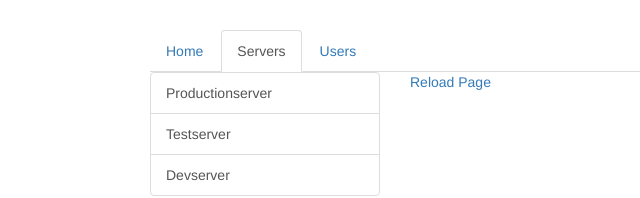
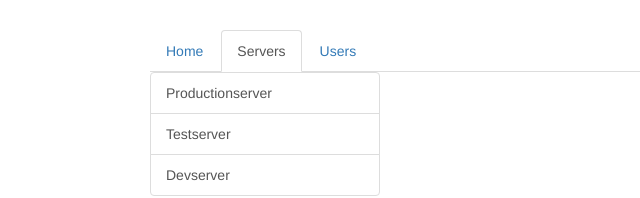
Before and after one commit to SheynaLew/routing-angular-course, an Angular app: page /servers in a window 1280 px wide. Shown: the top 198 px of the page, without its empty margins (115-755 px from the left). Built offline with nearby package versions, Linux system fonts and the light colour scheme.

Commit message:
commented out the anchor tag

```diff
--- a/src/app/servers/servers.component.html
+++ b/src/app/servers/servers.component.html
@@ -13,7 +13,7 @@
     </div>
   </div>
   <div class="col-xs-12 col-sm-4">
-    <a routerLink="../servers">Reload Page</a>
+    <!-- <a routerLink="../servers">Reload Page</a> -->
     <!-- <button class="btn btn-primary" (click)="onReload()">Reload Page</button>
     <app-edit-server></app-edit-server>
     <hr> -->
```
